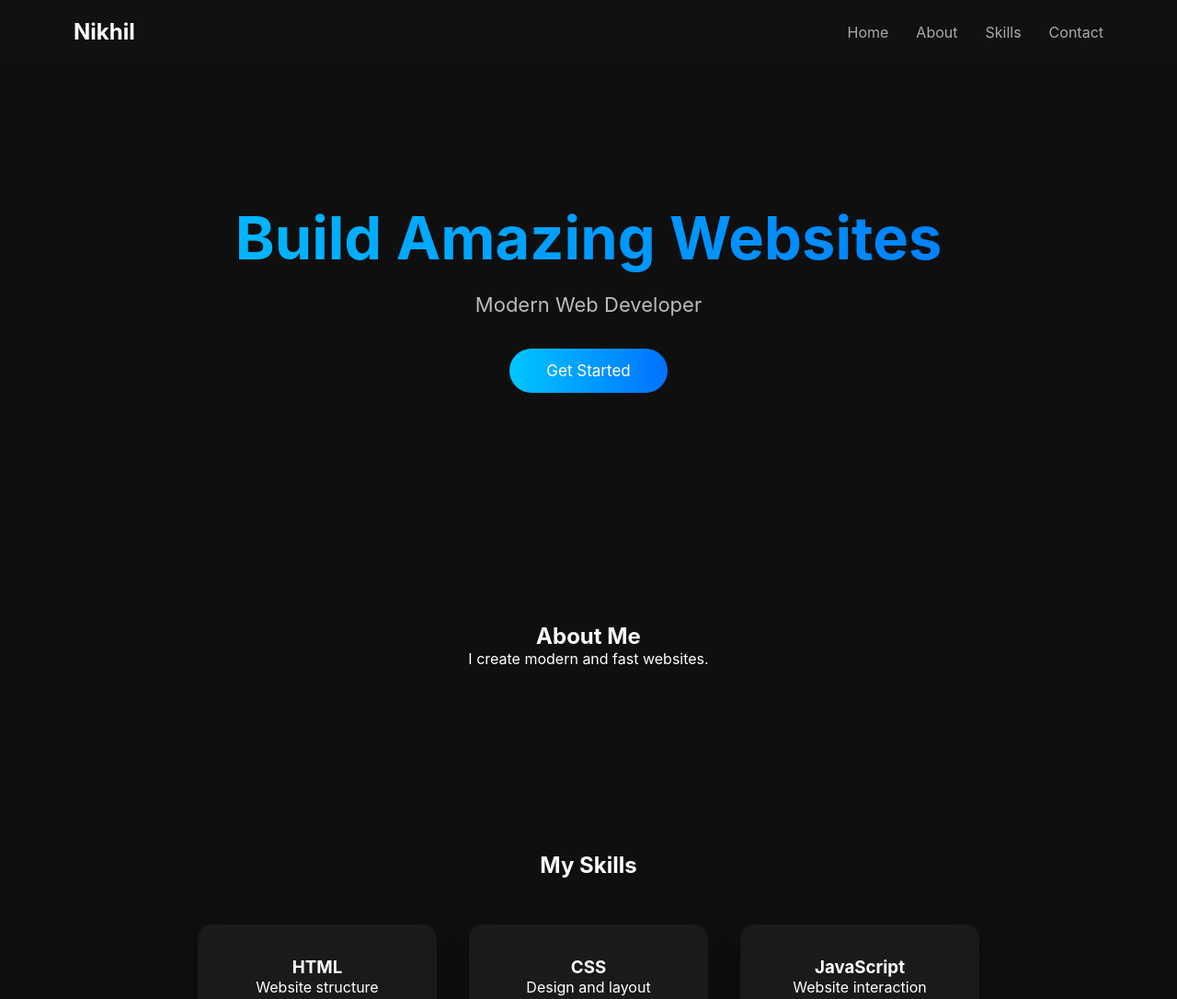
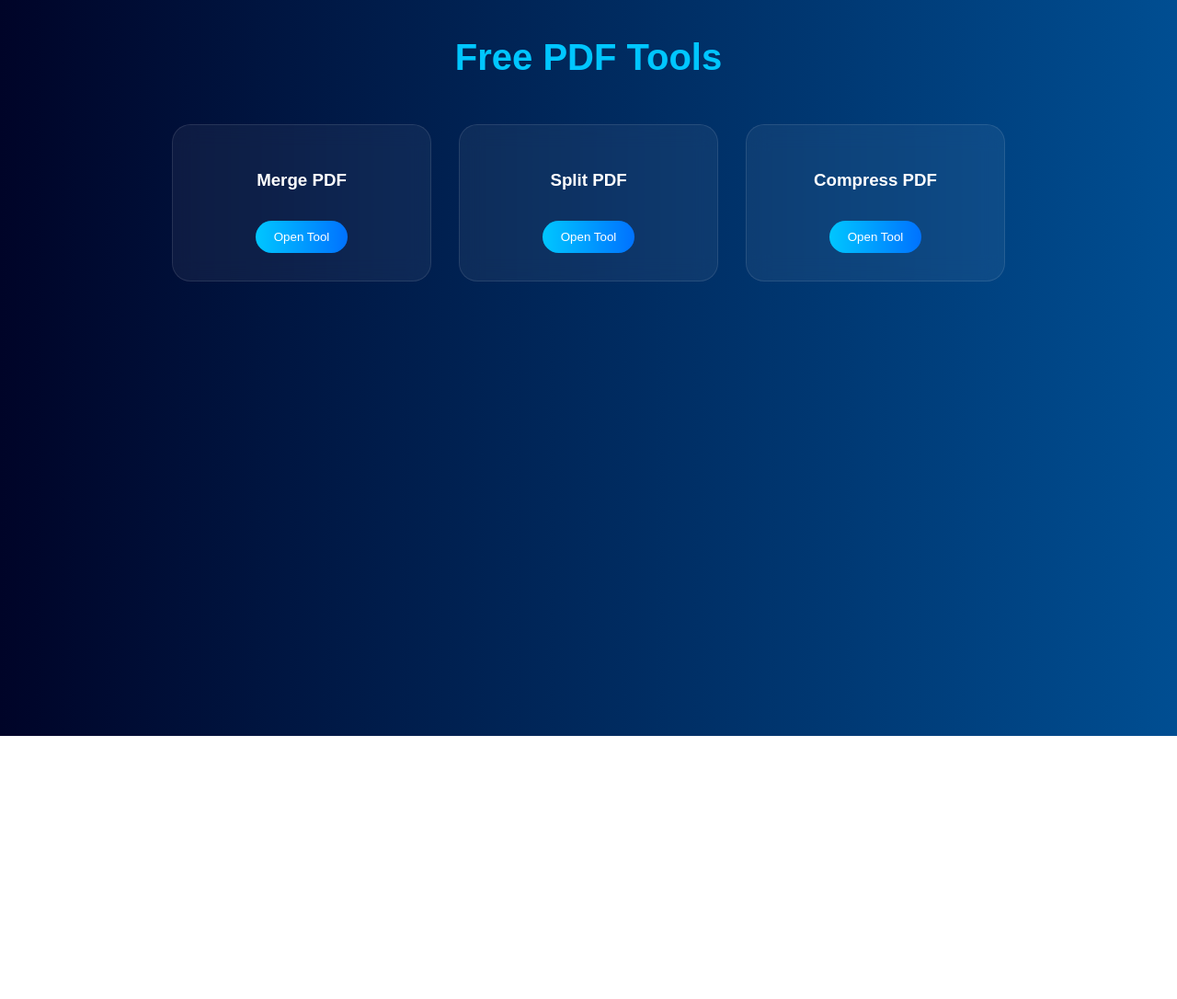
Before and after one commit to nick62031/mywebsite, a website: page index.html in a window 1280 px wide. Shown: the top 1086 px of the page at 92% size. After the commit the page ends 800 px from the top, so only its background shows below. Drawn offline with Linux system fonts and the light colour scheme.

Commit message:
Update index.html

```diff
--- a/index.html
+++ b/index.html
@@ -1,194 +1,96 @@
 <!DOCTYPE html>
 <html>
 <head>
-
-<title>Nikhil Website</title>
+<title>Free PDF Tools</title>
 
 <style>
-
-*{
+body{
 margin:0;
-padding:0;
-box-sizing:border-box;
-font-family:-apple-system,BlinkMacSystemFont,Segoe UI;
-}
-
-body{
-background:#0f0f0f;
+font-family:sans-serif;
+background:linear-gradient(to right,#000428,#004e92);
 color:white;
 }
 
-/* Navbar */
-
-nav{
-display:flex;
-justify-content:space-between;
-padding:20px 80px;
-background:#111;
-align-items:center;
+/* Title */
+h1{
+text-align:center;
+margin-top:40px;
+font-size:40px;
+color:#00c6ff;
 }
 
-nav h2{
-color:white;
+/* Cards Container */
+.tools{
+display:flex;
+justify-content:center;
+flex-wrap:wrap;
+gap:30px;
+margin-top:50px;
 }
 
-nav ul{
-display:flex;
-gap:30px;
-list-style:none;
-}
-
-nav li{
-cursor:pointer;
-color:#aaa;
-}
-
-nav li:hover{
-color:white;
-}
-
-/* Hero */
-
-.hero{
+/* Card Design */
+.card{
+background:rgba(255,255,255,0.05);
+padding:30px;
+width:220px;
+border-radius:20px;
 text-align:center;
-padding:150px 20px;
-}
-
-.hero h1{
-font-size:65px;
-background:linear-gradient(90deg,#00c6ff,#0072ff);
--webkit-background-clip:text;
-color:transparent;
-}
-
-.hero p{
-margin-top:20px;
-font-size:22px;
-color:#bbb;
-}
-
-.btn{
-margin-top:35px;
-padding:14px 40px;
-border:none;
-border-radius:30px;
-font-size:17px;
-cursor:pointer;
-background:linear-gradient(90deg,#00c6ff,#0072ff);
-color:white;
+backdrop-filter:blur(12px);
+border:1px solid rgba(255,255,255,0.1);
 transition:0.3s;
 }
 
-.btn:hover{
-transform:scale(1.1);
+.card:hover{
+transform:translateY(-8px);
+box-shadow:0 10px 30px rgba(0,0,0,0.5);
 }
 
-/* Sections */
-
-.section{
-padding:100px 20px;
-text-align:center;
+/* Button */
+.card button{
+margin-top:15px;
+padding:10px 20px;
+border:none;
+border-radius:25px;
+background:linear-gradient(90deg,#00c6ff,#0072ff);
+color:white;
+cursor:pointer;
 }
 
-.cards{
-display:flex;
-justify-content:center;
-flex-wrap:wrap;
-gap:35px;
-margin-top:50px;
+/* Remove extra content issue */
+.page{
+max-width:1200px;
+margin:auto;
 }
-
-.card{
-background:#1a1a1a;
-padding:35px;
-width:260px;
-border-radius:15px;
-transition:0.3s;
-box-shadow:0 10px 25px rgba(0,0,0,0.4);
-}
-
-.card:hover{
-transform:translateY(-10px);
-}
-
-/* Footer */
-
-.footer{
-padding:35px;
-text-align:center;
-background:#111;
-color:#aaa;
-}
-
 </style>
 
 </head>
 
 <body>
 
-<nav>
+<div class="page">
 
-<h2>Nikhil</h2>
+<h1>Free PDF Tools</h1>
 
-<ul>
-<li>Home</li>
-<li>About</li>
-<li>Skills</li>
-<li>Contact</li>
-</ul>
-
-</nav>
-
-<div class="hero">
-
-<h1>Build Amazing Websites</h1>
-
-<p>Modern Web Developer</p>
-
-<button class="btn" onclick="alert('Laude na Bhojayam')">
-Get Started
-</button>
-
-</div>
-
-<div class="section">
-
-<h2>About Me</h2>
-
-<p>I create modern and fast websites.</p>
-
-</div>
-
-<div class="section">
-
-<h2>My Skills</h2>
-
-<div class="cards">
+<div class="tools">
 
 <div class="card">
-<h3>HTML</h3>
-<p>Website structure</p>
+<h3>Merge PDF</h3>
+<a href="merge.html"><button>Open Tool</button></a>
 </div>
 
 <div class="card">
-<h3>CSS</h3>
-<p>Design and layout</p>
+<h3>Split PDF</h3>
+<button>Open Tool</button>
 </div>
 
 <div class="card">
-<h3>JavaScript</h3>
-<p>Website interaction</p>
+<h3>Compress PDF</h3>
+<button>Open Tool</button>
 </div>
 
 </div>
 
 </div>
 
-<div class="footer">
-
-<p>© 2026 Nikhil Website</p>
-
-</div>
-
 </body>
 </html>
```
